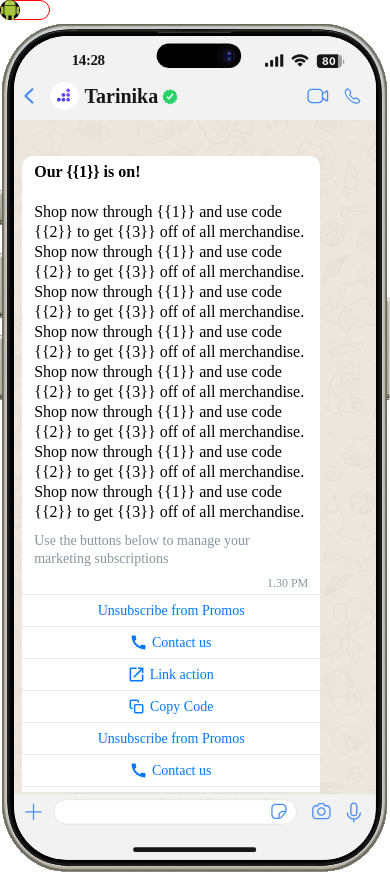
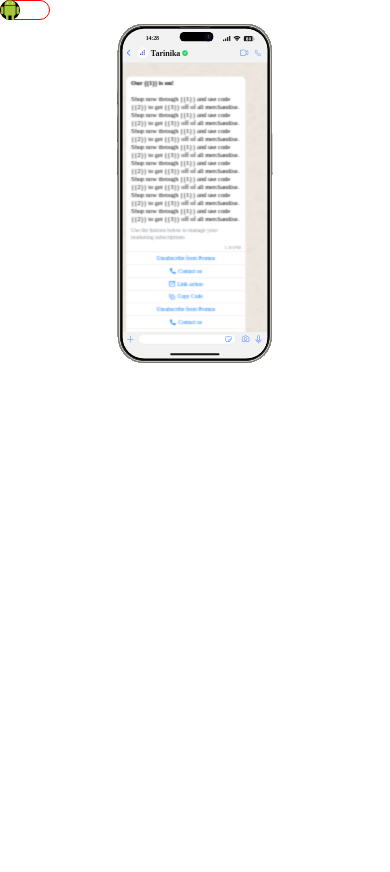
Before and after one commit to Royal-attryb/whatsapp-ui, a React (Create React App) app in the folder whatsapp-mobile-ui/: page / in a window 390 px wide. Built offline with nearby package versions, Linux system fonts and the light colour scheme; a small style sheet from the web is missing.

Commit message:
iphone-view

```diff
--- a/whatsapp-mobile-ui/src/components/Main.jsx
+++ b/whatsapp-mobile-ui/src/components/Main.jsx
@@ -109,7 +109,7 @@ export default function Main ({os}) {
 
     // console.log("Template", template);
     return (
-      <div className="main-wrapper">
+      <div className={`main-wrapper ${os}-main-wrapper`}>
           <div className={`body ${os}-body`}>
               <div className={`screen ${os}-screen`}>
                   <ScreenHeader os ={os} />
--- a/whatsapp-mobile-ui/src/index.css
+++ b/whatsapp-mobile-ui/src/index.css
@@ -1,7 +1,6 @@
 * {
     /* font-family: 'Roboto'; */
     /* font-family: 'Segoe UI','Helvetica Neue', 'Helvetica', 'Lucida Grande', 'Arial', 'Ubuntu', 'Cantarell', 'Fira Sans', 'sans-serif'; */
-    font-family: 'San Francisco';
     box-sizing: border-box;
     padding: 0;
     margin: 0;
--- a/whatsapp-mobile-ui/src/styles/Main.css
+++ b/whatsapp-mobile-ui/src/styles/Main.css
@@ -1,7 +1,4 @@
 .main-wrapper {
-    /* padding: 2rem; */
-    /* background: black; */
-    /* border: 1px solid red; */
     position: relative;
     height: 100%;
     display: flex;
@@ -27,6 +24,7 @@
 
 .body {
     /* position: absolute; */
+    font-family: inherit;
     background-repeat: no-repeat;
     background-position: center;
     z-index: 1;
@@ -39,7 +37,7 @@
 .screen {
     /* width: 269.29px; */
     /* height: 567px; */
-    overflow: hidden;
+    /* overflow: hidden; */
     display: flex;
     flex-direction: column;
     /* justify-content: space-between; */
@@ -50,6 +48,10 @@
 }
 
 /* android */
+.android-main-wrapper {
+    font-family: 'Roboto';
+}
+
 .android-screen {
     background: #E8E0D5;
     border-radius: 8.98px;
@@ -63,13 +65,21 @@
     padding: 30px 10px;
 }
 /* ios */
+.ios-main-wrapper {
+    font-family: 'San Fransisco';
+}
+
 .ios-screen {
+    transform: scale(1);
+    /* backface-visibility: hidden; */
+    /* -webkit-font-smoothing: subpixel-antialiased; */
     /* width: 275px; */
     /* max-height: 596.2px; */
     background: url('../images/ios/MessageBackground.svg');
     background-repeat: no-repeat;
     background-size: cover;
     border-radius: 14.76%/6.45%;
+    overflow: hidden;
 }
 
 .ios-body {
@@ -78,4 +88,24 @@
     max-height: 853px;
     background-image: url("../images/ios/PhoneBody.svg");
     padding: 12px 14px;
+
 }
+
+
+.body.ios-body{
+    transform: scale(0.8, 0.8);
+    transform-origin: top;
+}
+
+@media screen and (max-width:1024px) {
+    .body.ios-body{
+        transform: scale(0.6, 0.6);
+        transform-origin: top;
+    }
+}
+@media screen and (max-width:768px) {
+    .body.ios-body{
+        transform: scale(0.4, 0.4);
+        transform-origin: top;
+    }
+}
--- a/whatsapp-mobile-ui/src/styles/ScreenHeader.css
+++ b/whatsapp-mobile-ui/src/styles/ScreenHeader.css
@@ -13,13 +13,13 @@
 
 .business-data {
     width: 100%;
-    height: 23.94px;
+    height: 24px;
     display: flex;
     align-items: center;
 }
 
 .call {
-    margin-left: 2.99px;
+    margin-left: 3px;
 }
 
 .call-more {
@@ -47,11 +47,11 @@
 
 .business-logo {
     height: 100%;
-    margin-right: 5.98px;
+    margin-right: 6px;
 }
 
 .business-name {
-    margin-right: 2.99px;
+    margin-right: 3px;
 }
 
 .header-time {
@@ -79,16 +79,16 @@
 
 /* android */
 .android-screen-header-time {
-    height: 14.96px;
-    border-radius: 8.98px 8.98px 0 0;
+    height: 15px;
+    border-radius: 9px 9px 0 0;
     align-items: center;
-    padding: 1.5px 11.97px 1.5px 11.97px;
+    padding: 1.5px 12px 1.5px 12px;
     background: #054D47;
 }
 
 .android-screen-header-data {
-    height: 47.87px;
-    padding: 11.97px 8.98px 11.97px 8.98px;
+    height: 48px;
+    padding: 12px 9px 12px 9px;
     background: #085B53;
 }
 
@@ -120,7 +120,7 @@
 .ios-screen-header-time {
     position: relative;
     height: 36px;
-    border-radius: 40px 40px 0 0;
+    /* border-radius: 40px 40px 0 0; */
     align-items: flex-end;
     padding: 4.5px 20px;
     background: #F2F2F2;
```
